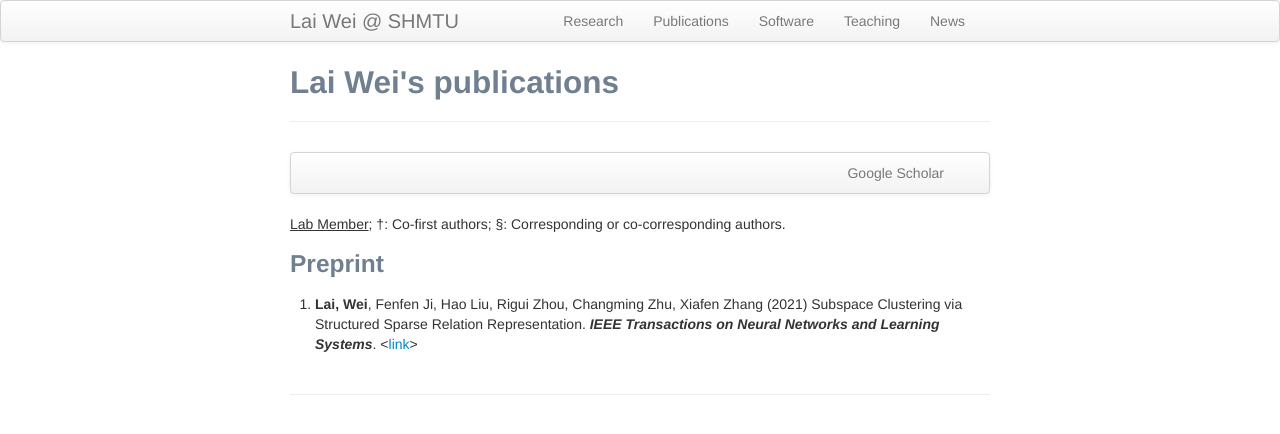
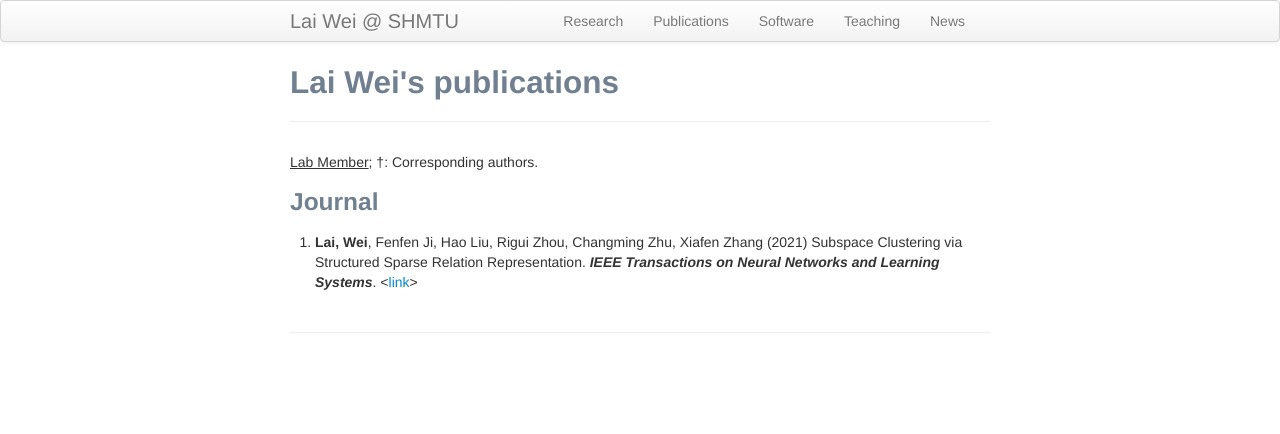
Before and after one commit to weilyshmtu/weilyshmtu.github.io, a Jekyll site: the page built from pages/pubs.md, in a window 1280 px wide. Shown: the top 434 px of the page. Built offline with Jekyll 4.4.1, drawn with Linux system fonts in a browser that asks for light colours.

Commit message:
Update pubs.md

```diff
--- a/pages/pubs.md
+++ b/pages/pubs.md
@@ -3,17 +3,11 @@ layout: page
 title: Lai Wei's publications
 ---
 
-<div class="navbar">
-  <div class="navbar-inner">
-      <ul class="nav">
-          <li><a href="https://scholar.google.com/citations?user=0CK0320AAAAJ">Google Scholar</a></li>
-      </ul>
-  </div>
-</div>
 
-<u>Lab Member</u>; &dagger;: Co-first authors; &sect;: Corresponding or co-corresponding authors.
 
-### Preprint
+<u>Lab Member</u>; &dagger;: Corresponding authors.
+
+### Journal
 <ol > <li> <b>Lai, Wei</b>, Fenfen Ji, Hao Liu, Rigui Zhou, Changming Zhu, Xiafen Zhang (2021) Subspace Clustering via Structured Sparse Relation Representation. <i><b>IEEE Transactions on Neural Networks and Learning Systems</b></i>. <<a href="https://doi.org/10.1109/TNNLS.2021.3059511">link</a>></li></ol>
 
 <!--
```
